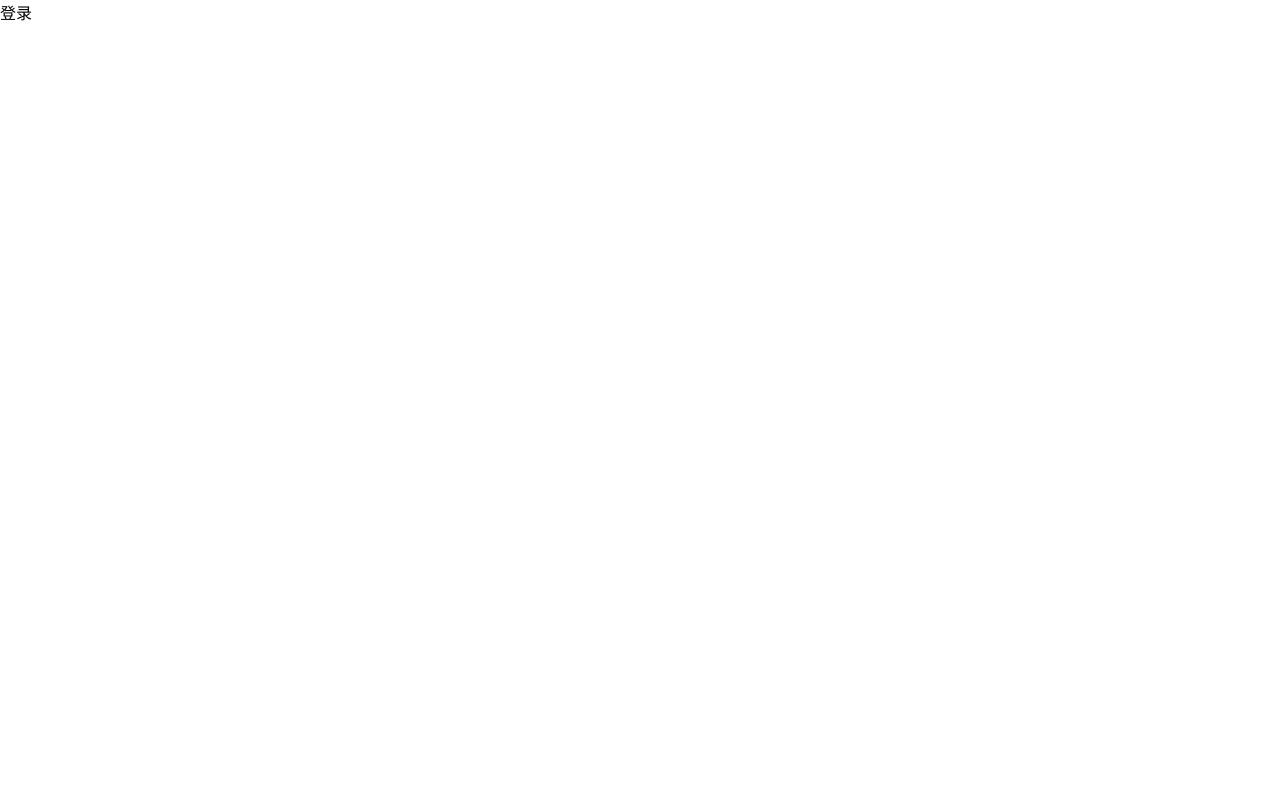
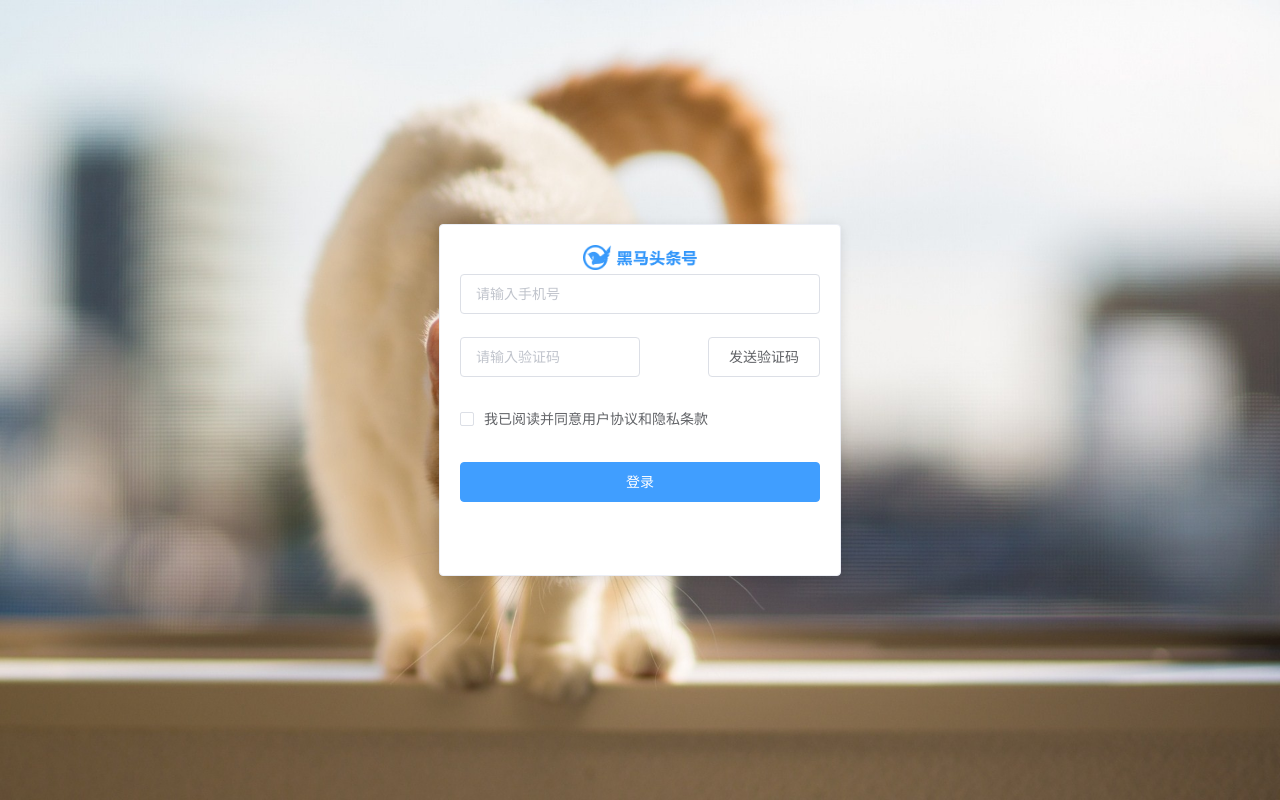
Before and after one commit to chengweiyishuguang/90heimatoutiao, a Vue app: page /#/login in a window 1280 px wide. Built offline with nearby package versions, Linux system fonts and the light colour scheme.

Commit message:
黑马头条PC-登录模块-数据绑定及校验

```diff
--- a/src/views/login/index.vue
+++ b/src/views/login/index.vue
@@ -1,13 +1,114 @@
 <template>
-  <div>登录</div>
+  <div class='login'>
+      <!-- 使用elementul -->
+<el-card class='login-card'>
+    <!-- 引入title -->
+    <div  class='title'>
+        <img src="../../assets/img/logo_index.png" alt="">
+    </div>
+         <!-- 表单 => el-form包裹 -->
+         <!-- 手机号 -->
+    <el-form  ref="myform" :rules="loginRules" :model="loginForm" >
+        <!-- prop校验属性，值时要校验的字段名 -->
+        <el-form-item  prop="mobile">
+            <el-input v-model="loginForm.mobile" placeholder="请输入手机号"></el-input>
+        </el-form-item>
+        <!-- 验证码输入框 -->
+
+        <el-form-item  prop="code" >
+            <el-input   v-model="loginForm.code" style="width:50%" placeholder="请输入验证码"></el-input>
+            <el-button style="float:right">发送验证码</el-button>
+        </el-form-item>
+
+    <!-- 复选框 -->
+     <el-form-item  prop="check">
+                 <!-- 同意选项 -->
+        <el-checkbox v-model="loginForm.check">我已阅读并同意用户协议和隐私条款</el-checkbox>
+     </el-form-item>
+     <!-- 提交 -->
+     <el-form-item>
+                  <!-- 登录按钮 -->
+        <el-button @click="submitLogin" type="primary" style="width:100%">登录</el-button>
+    </el-form-item>
+    </el-form>
+
+</el-card>
+</div>
 </template>
 
 <script>
+// import { log } from 'util'
 export default {
+  data () {
+    return {
+      // loginForm代表整个form表单数据对象
+      loginForm: {
+        // mobile代表手机输入框
+        mobile: '',
+        // 代表验证的输入框
+        code: '',
+        // 复选框
+        check: false
 
+      },
+      // 验证表单对象
+      loginRules: {
+        // 验证规则对象key value []
+        mobile: [{ required: true, message: '请输入您的手机号' },
+          { pattern: /^1[3456789]\d{9}$/, message: '请输入合法的手机号' }],
+        code: [{ required: true, message: '请输入验证码' },
+          { pattern: /^\d{6}$/, message: '验证码为6位数字' }],
+        check: [{ validator: function (rule, value, callback) {
+        // validator自定义校验函数
+        // 第一个参数时rule校验规则没啥用
+        // 第二个参数是value要校验的字段值
+        // 第三个值是callback回调函数
+          if (value) {
+          // 如果当前是true代表已经勾选
+            callback()
+          } else {
+          // 如果当前为false代表没有勾选
+            callback(new Error('请点击勾选'))// 如果没有勾选代表校验规则失败,应该停止
+          }
+        } }]
+
+      }
+
+    }
+  },
+  methods: {
+    // 手动校验
+    submitLogin () {
+      this.$refs.myform.validate(function (isok) {
+        if (isok) {
+          console.log('校验成功')
+        }
+      })
+    }
+  }
 }
 </script>
 
-<style>
+<style lang='less' scoped>
+.login{
+    background: url(../../assets/img/loginIMG.jpg);
+    height:100vh;
+    background-size: cover;
+    display:flex;
+    justify-content:center;
+    align-items: center;
+    .login-card{
+        width: 400px;
+        height: 350px;
+        .title{
+            text-align: center;
+            img{
+                height: 25px;
+
+            }
+        }
+    }
+
+}
 
 </style>
```
Also changed, not shown: src/views/Home/index.vue (+9 -1 lines), src/assets/img/loginIMG.jpg (added).
